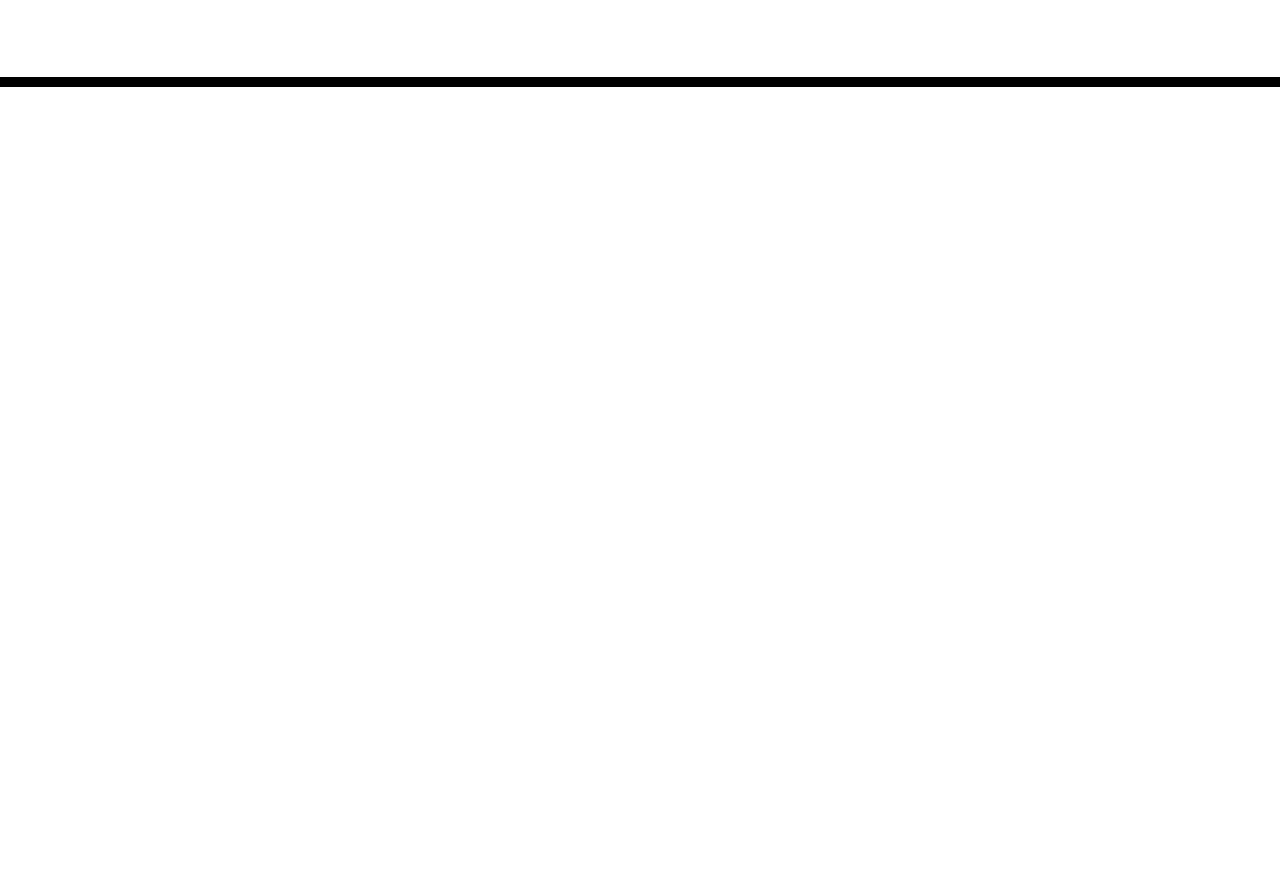
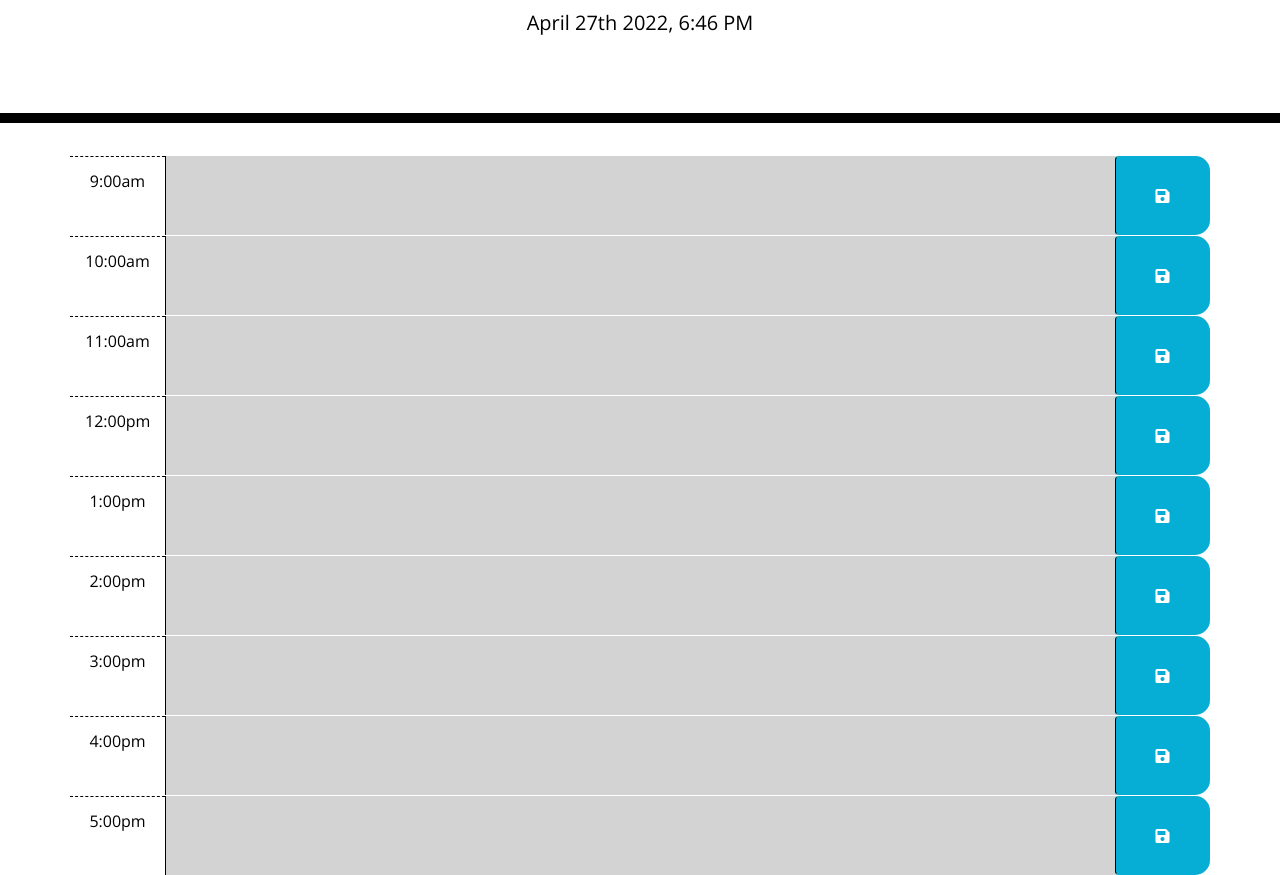
Before and after one commit to dslpz/workdayScheduler, a plain HTML site: page index.html in a window 1280 px wide. Shown: the part 181-1056 px from the top of the page. Before the commit the page ends 800 px from the top, so only its background shows below. Drawn offline with nearby package versions, Linux system fonts and the light colour scheme.

Commit message:
added time slots

```diff
--- a/index.html
+++ b/index.html
@@ -30,9 +30,90 @@
     </header>
     <div class="container">
       <!-- Timeblocks go here -->
+      <div id="hour9" class="row time-block">
+        <div class="col-sm-1 hour">
+9:00am
+        </div>
+        <textarea class="col-md-10 description">
+        </textarea>
+        <button class="btn saveBtn col-md-1"><i class="fa fa-save"></i></button>
+    </div>
+
+    <div id="hour10" class="row time-block">
+        <div class="col-sm-1 hour">
+10:00am
+        </div>
+        <textarea class="col-md-10 description">
+        </textarea>
+        <button class="btn saveBtn col-md-1"><i class="fa fa-save"></i></button>
+    </div>
+
+    <div id="hour11" class="row time-block">
+        <div class="col-sm-1 hour">
+11:00am
+        </div>
+        <textarea class="col-md-10 description">
+        </textarea>
+        <button class="btn saveBtn col-md-1"><i class="fa fa-save"></i></button>
+    </div>
+
+    <div id="hour12" class="row time-block past present future">
+        <div class="col-sm-1 hour">
+12:00pm
+        </div>
+        <textarea class="col-md-10 description">
+        </textarea>
+        <button class="btn saveBtn col-md-1"><i class="fa fa-save"></i></button>
+    </div>
+
+    <div id="hour13" class="row time-block">
+        <div class="col-sm-1 hour">
+1:00pm
+        </div>
+        <textarea class="col-md-10 description">
+        </textarea>
+        <button class="btn saveBtn col-md-1"><i class="fa fa-save"></i></button>
+    </div>
+
+    <div id="hour14" class="row time-block">
+        <div class="col-sm-1 hour">
+2:00pm
+        </div>
+        <textarea class="col-md-10 description">
+        </textarea>
+        <button class="btn saveBtn col-md-1"><i class="fa fa-save"></i></button>
+    </div>
+
+    <div id="hour15" class="row time-block">
+        <div class="col-sm-1 hour">
+3:00pm
+        </div>
+        <textarea class="col-md-10 description">
+        </textarea>
+        <button class="btn saveBtn col-md-1"><i class="fa fa-save"></i></button>
+    </div>
+
+    <div id="hour16" class="row time-block">
+        <div class="col-sm-1 hour">
+4:00pm
+        </div>
+        <textarea class="col-md-10 description">
+        </textarea>
+        <button class="btn saveBtn col-md-1"><i class="fa fa-save"></i></button>
+    </div>
+
+    <div id="hour17" class="row time-block">
+        <div class="col-sm-1 hour">
+5:00pm
+        </div>
+        <textarea class="col-md-10 description">
+        </textarea>
+        <button class="btn saveBtn col-md-1"><i class="fa fa-save"></i></button>
+
     </div>
 
     <script src="https://code.jquery.com/jquery-3.4.1.min.js"></script>
     <script src="https://cdnjs.cloudflare.com/ajax/libs/moment.js/2.24.0/moment.min.js"></script>
+    <script src="work.js"></script>
   </body>
 </html>
--- /dev/null
+++ b/work.js
@@ -0,0 +1,87 @@
+// // create a table with 3 columns
+// var textInput;
+// function create() {
+// 	$(".container").empty();
+// 	for (var i = 8; i < 18; i++) {
+// 		// get local storage for a specific time, use that if it exist. Add value prop. to input , set that to local storage value
+// 		$(".container").append(`<div class="row">
+// <div class="time col-sm-2">
+//   <span> ${formatDate(i)} </span>
+// </div>
+// <div class="text col-sm-8">
+// <input id="input-${formatDate(i)}" type = "text" />
+// </div>
+// <div class ="buttons col-sm-2">
+//   <button>Save</button>
+// </div>
+// </div>`);
+// 	}
+// }
+// function formatDate(hour) {
+// 	var formattedHour = moment(`${hour}00`, "hmm").format(`LT`);
+// 	return formattedHour;
+// }
+
+// // each column will have user input, time, and save button
+// // total of 8 rows for business hours
+// // use local storage to store user responses
+// // use moment.js to format the time
+// // past hours are red
+// // current hours are blue
+// // future hours are green
+// $(document).ready(function () {
+// 	create();
+// });
+$(document).ready(function () {
+	// tell browser to load html & css
+	//display current day/time
+	$("#currentDay").text(moment().format("MMMM Do YYYY, LT"));
+
+	//Assign saveBtn click listener for user input and time
+	$(".saveBtn").on("click", function () {
+		//get nearby values.
+		console.log(this);
+		var text = $(this).siblings(".description").val();
+		var time = $(this).parent().attr("id");
+
+		//set items in local storage.
+		localStorage.setItem(time, text);
+	});
+	//load saved data from LocalStorage - do this for every hour
+	$("#hour9 .description").val(localStorage.getItem("hour9"));
+	$("#hour10 .description").val(localStorage.getItem("hour10"));
+	$("#hour11 .description").val(localStorage.getItem("hour11"));
+	$("#hour12 .description").val(localStorage.getItem("hour12"));
+	$("#hour13 .description").val(localStorage.getItem("hour13"));
+	$("#hour14 .description").val(localStorage.getItem("hour14"));
+	$("#hour15 .description").val(localStorage.getItem("hour15"));
+	$("#hour16 .description").val(localStorage.getItem("hour16"));
+	$("#hour17 .description").val(localStorage.getItem("hour17"));
+
+	function hourTracker() {
+		//get current number of hours
+		var currentHour = moment().hour();
+
+		// loop time blocks
+		$(".time-block").each(function () {
+			var blockHour = parseInt($(this).attr("id").split("hour")[1]);
+			console.log(blockHour, currentHour);
+
+			//check for current time
+			if (blockHour < currentHour) {
+				$(this).addClass("past");
+				$(this).removeClass("future");
+				$(this).removeClass("present");
+			} else if (blockHour === currentHour) {
+				$(this).removeClass("past");
+				$(this).addClass("present");
+				$(this).removeClass("future");
+			} else {
+				$(this).removeClass("present");
+				$(this).removeClass("past");
+				$(this).addClass("future");
+			}
+		});
+	}
+	hourTracker();
+});
```
